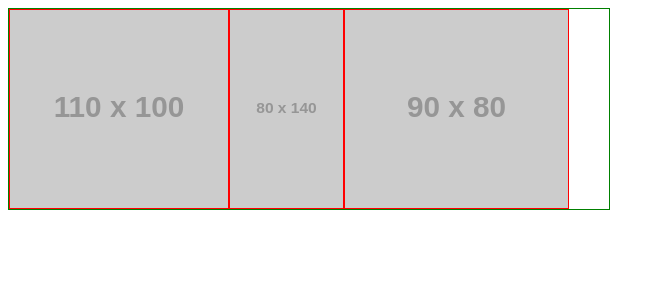
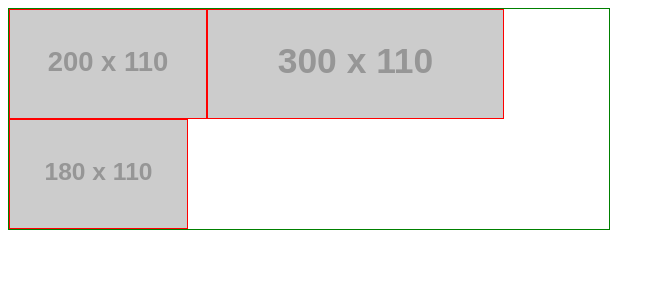
Before and after one commit to Rapid-Fullstack-Development/photo-gallery-layout-tdd, a React (Vite) app: page / in a window 1280 px wide. Shown: the top 300 px of the page, without its empty margins (0-665 px from the left). Built offline with nearby package versions, Linux system fonts and the light colour scheme.

Commit message:
The layout algorithm now wraps items that overflow the right hand boundary.

```diff
--- a/src/app.jsx
+++ b/src/app.jsx
@@ -13,21 +13,42 @@ const { Gallery } = require("./gallery");
 //     },
 // ];
 
+// const gallery = [
+//     {
+//         thumb: "https://via.placeholder.com/110x100",
+//         width: 110,
+//         height: 100,
+//     },
+//     {
+//         thumb: "https://via.placeholder.com/80x140",
+//         width: 80,
+//         height: 140,
+//     },
+//     {
+//         thumb: "https://via.placeholder.com/90x80",
+//         width: 40,
+//         height: 30,
+//     },
+// ];
+
+//
+// NOTE: I've adjusted these values by hand to overflow the boundary.
+//
 const gallery = [
     {
-        thumb: "https://via.placeholder.com/110x100",
-        width: 110,
-        height: 100,
+        thumb: "https://via.placeholder.com/200x110",
+        width: 200,
+        height: 110,
     },
     {
-        thumb: "https://via.placeholder.com/80x140",
-        width: 80,
-        height: 140,
+        thumb: "https://via.placeholder.com/300x110",
+        width: 300,
+        height: 110,
     },
     {
-        thumb: "https://via.placeholder.com/90x80",
-        width: 40,
-        height: 30,
+        thumb: "https://via.placeholder.com/180x110",
+        width: 180,
+        height: 110,
     },
 ];
 
@@ -35,6 +56,7 @@ export function App() {
     return (
         <Gallery
             items={gallery}
+            targetRowHeight={110}
             />
     );
 }
--- a/src/gallery.jsx
+++ b/src/gallery.jsx
@@ -1,11 +1,10 @@
 import { createLayout } from "./layout";
 
-export function Gallery({ items }) {
+export function Gallery({ items, targetRowHeight }) {
 
-    const targetHeight = 200;
     const galleryWidth = 600;
 
-    const rows = createLayout(items, targetHeight, galleryWidth);
+    const rows = createLayout(items, targetRowHeight, galleryWidth);
 
     return (
         <div
--- a/src/layout.js
+++ b/src/layout.js
@@ -2,16 +2,45 @@
 //
 // Layout a gallery of items row by row.
 //
-export function createLayout(items, targetRowHeight) {
+export function createLayout(items, targetRowHeight, maxGalleryWidth) {
     if (!items || !items.length) {
         return [];
     }
-    else {
-        return [
-            {
-                items: items,
+
+    const rows = [];
+
+    //
+    // Start the first row.
+    //
+    let curRow = {
+        items: [],
+        height: targetRowHeight,
+    };
+    rows.push(curRow);
+
+    let curRowWidth = 0;  // Tracks current row width.
+
+    for (const item of items) {
+
+        //
+        // Wraps to the next row on overflow.
+        //
+        if (curRowWidth + item.width > maxGalleryWidth) {
+            //
+            // Starts a new row.
+            //
+            curRow = {
+                items: [],
                 height: targetRowHeight,
-            },
-        ];
+            };
+            rows.push(curRow);
+
+            curRowWidth = 0; // Resets the current row width.
+        }
+
+        curRow.items.push(item);
+        curRowWidth += item.width;
     }
+
+    return rows;
 }
```
Also changed, not shown: 1 other file (tests, documents, lock files or other folders).
